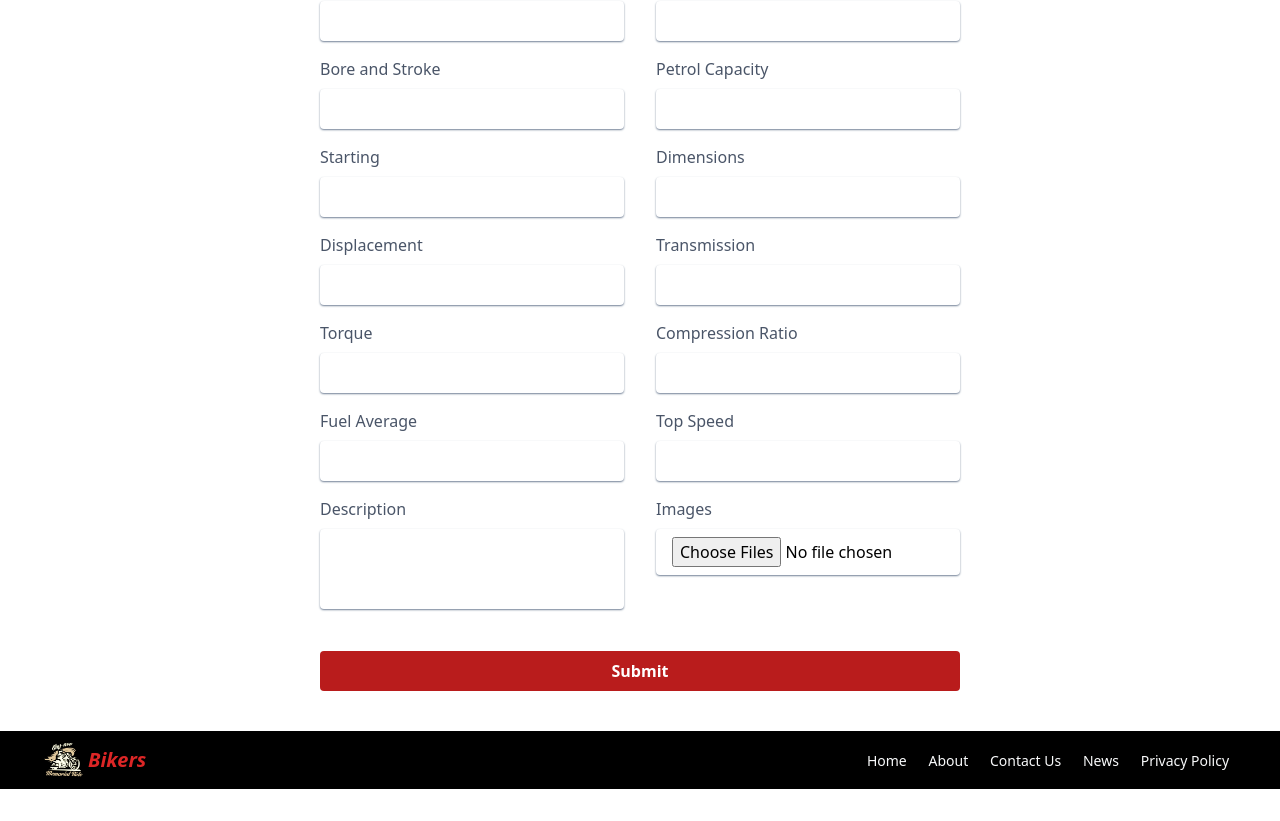
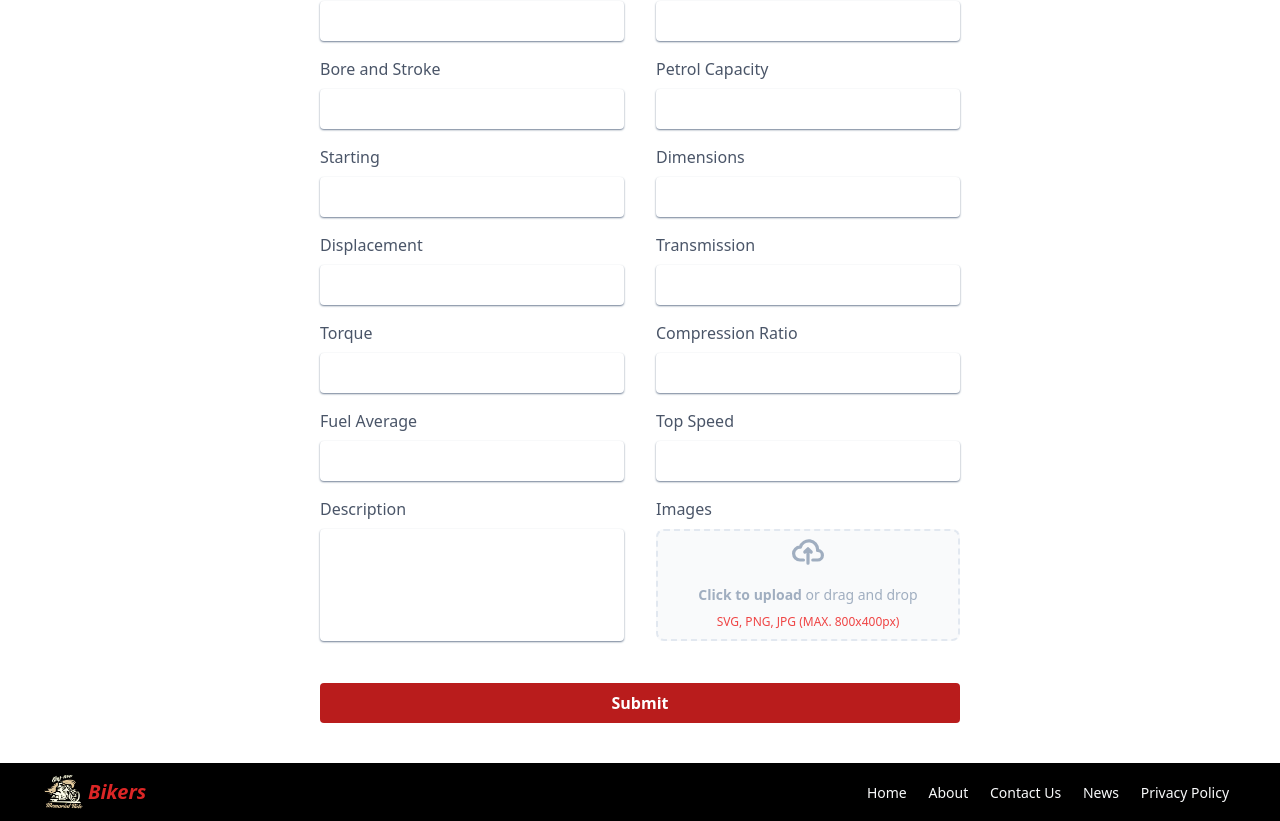
Before and after one commit to hammadyounas/bykers-app, a Next.js app: page /addBikes in a window 1280 px wide. Shown: the part 596-1417 px from the top of the page. Before the commit the page ends 1385 px from the top, so only its background shows below. Built offline with nearby package versions, Linux system fonts and the light colour scheme.

Commit message:
changes in form upload images field UI

```diff
--- a/src/components/pages/AddBikes/AddBikes.tsx
+++ b/src/components/pages/AddBikes/AddBikes.tsx
@@ -39,21 +39,29 @@ export default function AddBikes() {
       case 'textarea':
         return (
           <textarea
-            className="mt-2 h-20 w-full resize-none rounded px-4 py-2 caret-gray-900 shadow-sm shadow-gray-600 focus:border-transparent focus:outline-none focus:ring-1 focus:ring-gray-600"
+            className="mt-2 h-28 w-full resize-none rounded px-4 py-2 caret-gray-900 shadow-sm shadow-gray-600 focus:border-transparent focus:outline-none focus:ring-1 focus:ring-gray-600"
             name={item.name}
             required
           />
         );
-      case 'file':
-        return (
-          <input
-            className="mt-2 w-full rounded px-4 py-2 caret-gray-900 shadow-sm shadow-gray-600 focus:border-transparent focus:outline-none focus:ring-1 focus:ring-gray-600"
-            type="file"
-            name={item.name}
-            multiple
-            required
-          />
-        );
+        case "file":
+          return (
+              <>
+                  <div className="flex items-center justify-center w-full mt-2">
+                      <label htmlFor="dropzone-file" className="flex flex-col items-center justify-center w-full h-28 border-2 border-gray-300 border-dashed rounded-lg cursor-pointer bg-gray-50 dark:hover:bg-bray-800  hover:bg-gray-100 dark:border-gray-600 dark:hover:border-gray-700 dark:hover:bg-gray-200">
+                          <div className="flex flex-col items-center justify-center pt-5 pb-6">
+                              <svg className="w-8 h-8 mb-4 text-gray-500 dark:text-slate-400" aria-hidden="true" xmlns="http://www.w3.org/2000/svg" fill="none" viewBox="0 0 20 16">
+                                  <path stroke="currentColor" stroke-linecap="round" stroke-linejoin="round" stroke-width="2" d="M13 13h3a3 3 0 0 0 0-6h-.025A5.56 5.56 0 0 0 16 6.5 5.5 5.5 0 0 0 5.207 5.021C5.137 5.017 5.071 5 5 5a4 4 0 0 0 0 8h2.167M10 15V6m0 0L8 8m2-2 2 2" />
+                              </svg>
+                              <p className="mb-2 text-sm text-gray-500 dark:text-slate-400"><span className="font-semibold">Click to upload</span> or drag and drop</p>
+                              <p className="text-xs text-red-500 dark:text-slate-400">SVG, PNG, JPG  (MAX. 800x400px)</p>
+                          </div>
+                          <input id="dropzone-file" type="file" className="hidden" multiple required name={item.name}/>
+                      </label>
+                  </div>
+
+              </>
+          );
       default:
         return (
           <input
--- a/src/components/pages/LandingPage/SellBike.tsx
+++ b/src/components/pages/LandingPage/SellBike.tsx
@@ -19,10 +19,29 @@ export default function SellBike() {
                     <>
                         <label className="font-medium text-gray-700">{item.label}</label>
                         <textarea
-                            className="mt-2 h-20 w-full resize-none rounded px-4 py-2 caret-gray-900 shadow-sm shadow-gray-600 focus:border-transparent focus:outline-none focus:ring-1 focus:ring-gray-600"
+                            className="mt-2 h-28 w-full resize-none rounded px-4 py-2 caret-gray-900 shadow-sm shadow-gray-600 focus:border-transparent focus:outline-none focus:ring-1 focus:ring-gray-600"
                             name={item.name}
                             required
                         />
+                    </>
+                );
+            case "file":
+                return (
+                    <>
+                        <label className="font-medium text-gray-700">{item.label}</label>
+                        <div className="flex items-center justify-center w-full mt-2">
+                            <label htmlFor="dropzone-file" className="flex flex-col items-center justify-center w-full h-28 border-2 border-gray-300 border-dashed rounded-lg cursor-pointer bg-gray-50 dark:hover:bg-bray-800  hover:bg-gray-100 dark:border-gray-600 dark:hover:border-gray-700 dark:hover:bg-gray-200">
+                                <div className="flex flex-col items-center justify-center pt-5 pb-6">
+                                    <svg className="w-8 h-8 mb-4 text-gray-500 dark:text-slate-400" aria-hidden="true" xmlns="http://www.w3.org/2000/svg" fill="none" viewBox="0 0 20 16">
+                                        <path stroke="currentColor" stroke-linecap="round" stroke-linejoin="round" stroke-width="2" d="M13 13h3a3 3 0 0 0 0-6h-.025A5.56 5.56 0 0 0 16 6.5 5.5 5.5 0 0 0 5.207 5.021C5.137 5.017 5.071 5 5 5a4 4 0 0 0 0 8h2.167M10 15V6m0 0L8 8m2-2 2 2" />
+                                    </svg>
+                                    <p className="mb-2 text-sm text-gray-500 dark:text-slate-400"><span className="font-semibold">Click to upload</span> or drag and drop</p>
+                                    <p className="text-xs text-red-500 dark:text-slate-400">SVG, PNG, JPG  (MAX. 800x400px)</p>
+                                </div>
+                                <input id="dropzone-file" type="file" className="hidden" />
+                            </label>
+                        </div>
+
                     </>
                 );
 
```
